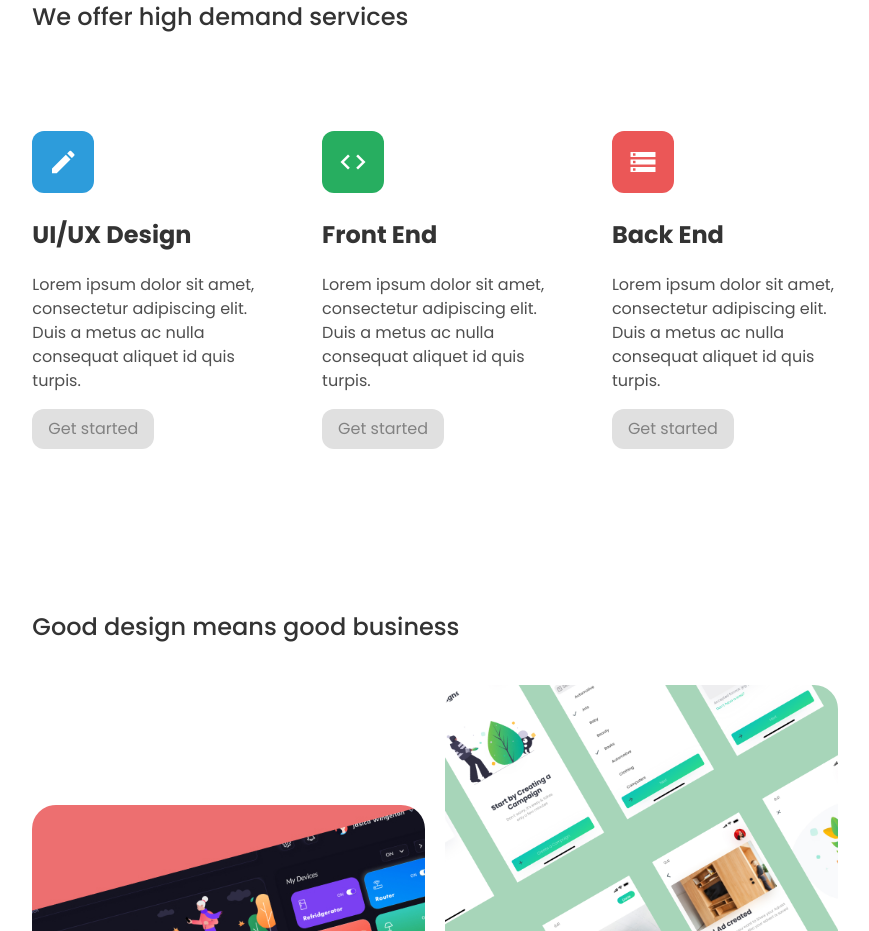
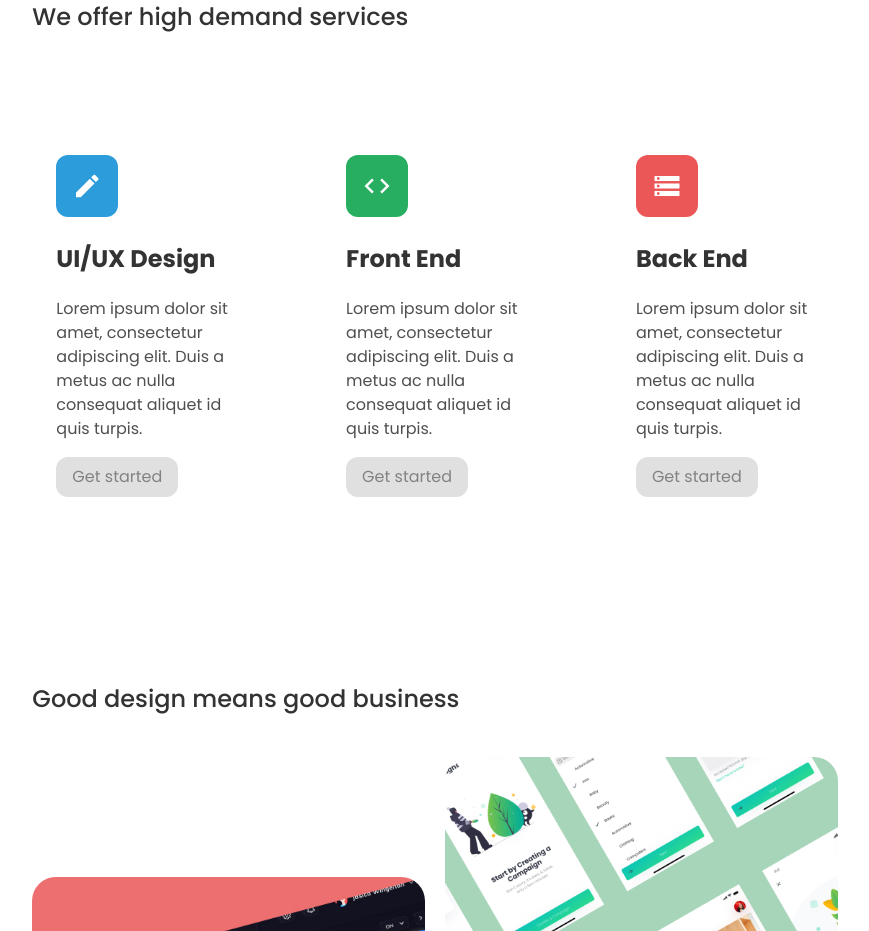
Before and after one commit to Cosme711/edie-homepage, a Nuxt app: page / in a window 1280 px wide. Shown: the part 1160-2091 px from the top of the page, without its empty margins (205-1074 px from the left). Built offline with nearby package versions, Linux system fonts and the light colour scheme.

Commit message:
Update Hover on Services

```diff
--- a/components/Services.vue
+++ b/components/Services.vue
@@ -2,24 +2,31 @@
     <section class="mt-24 px-4 xl:mt-40 xl:w-8/12 xl:m-auto">
         <h3 class="text-darkgray font-medium mobile:text-lg sm:text-xl lg:text-2xl">We offer high demand services</h3>
         <div class="md:grid md:grid-cols-3 md:gap-5 xl:gap-16">
-            <div class="mt-16 md:mt-24 max-w-lg">
+            <div class="parent mt-16 p-6 md:mt-24 max-w-lg hover:shadow-2xl rounded-xl">
                 <span class="material-icons p-4 text-3xl bg-blue text-white rounded-xl">create</span>
                 <h3 class="pt-6 text-2xl text-darkgray font-bold">UI/UX Design</h3>
                 <p class="mt-5 text-whitegray">Lorem ipsum dolor sit amet, consectetur adipiscing elit. Duis a metus ac nulla consequat aliquet id quis turpis.</p>
-                <a class="py-2 px-4 mt-4 inline-block bg-button text-gray rounded-xl" href="">Get started</a>
+                <a class="button py-2 px-4 mt-4 inline-block bg-button text-gray rounded-xl" href="">Get started</a>
             </div>
-            <div class="mt-24 max-w-lg">
+            <div class="parent mt-24 p-6 max-w-lg hover:shadow-2xl rounded-xl">
                 <span class="material-icons p-4 text-3xl bg-green text-white rounded-xl">code</span>
                 <h3 class="pt-6 text-2xl text-darkgray font-bold">Front End</h3>
                 <p class="mt-5 text-whitegray">Lorem ipsum dolor sit amet, consectetur adipiscing elit. Duis a metus ac nulla consequat aliquet id quis turpis.</p>
-                <a class="py-2 px-4 mt-4 inline-block bg-button text-gray rounded-xl" href="">Get started</a>
+                <a class="button py-2 px-4 mt-4 inline-block bg-button text-gray rounded-xl" href="">Get started</a>
             </div>
-            <div class="mt-24 max-w-lg">
+            <div class="parent mt-24 p-6 max-w-lg hover:shadow-2xl rounded-xl">
                 <span class="material-icons p-4 text-3xl bg-red text-white rounded-xl">storage</span>
                 <h3 class="pt-6 text-2xl text-darkgray font-bold">Back End</h3>
                 <p class="mt-5 text-whitegray">Lorem ipsum dolor sit amet, consectetur adipiscing elit. Duis a metus ac nulla consequat aliquet id quis turpis.</p>
-                <a class="py-2 px-4 mt-4 inline-block bg-button text-gray rounded-xl" href="">Get started</a>
+                <a class="button py-2 px-4 mt-4 inline-block bg-button text-gray rounded-xl" href="">Get started</a>
             </div>
         </div>
     </section>
 </template>
+
+<style scoped>
+.parent:hover .button{
+    background: #2D9CDB;
+    color: white;
+}
+</style>
```
